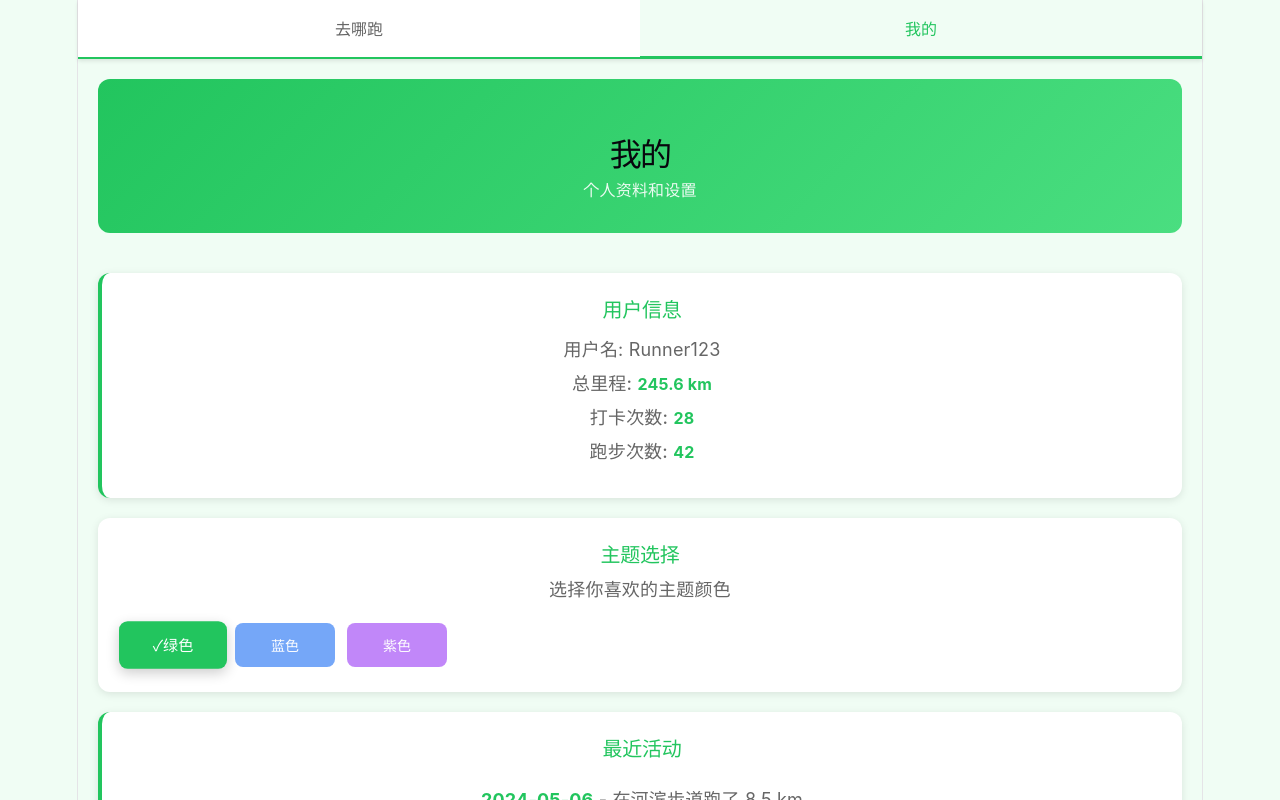
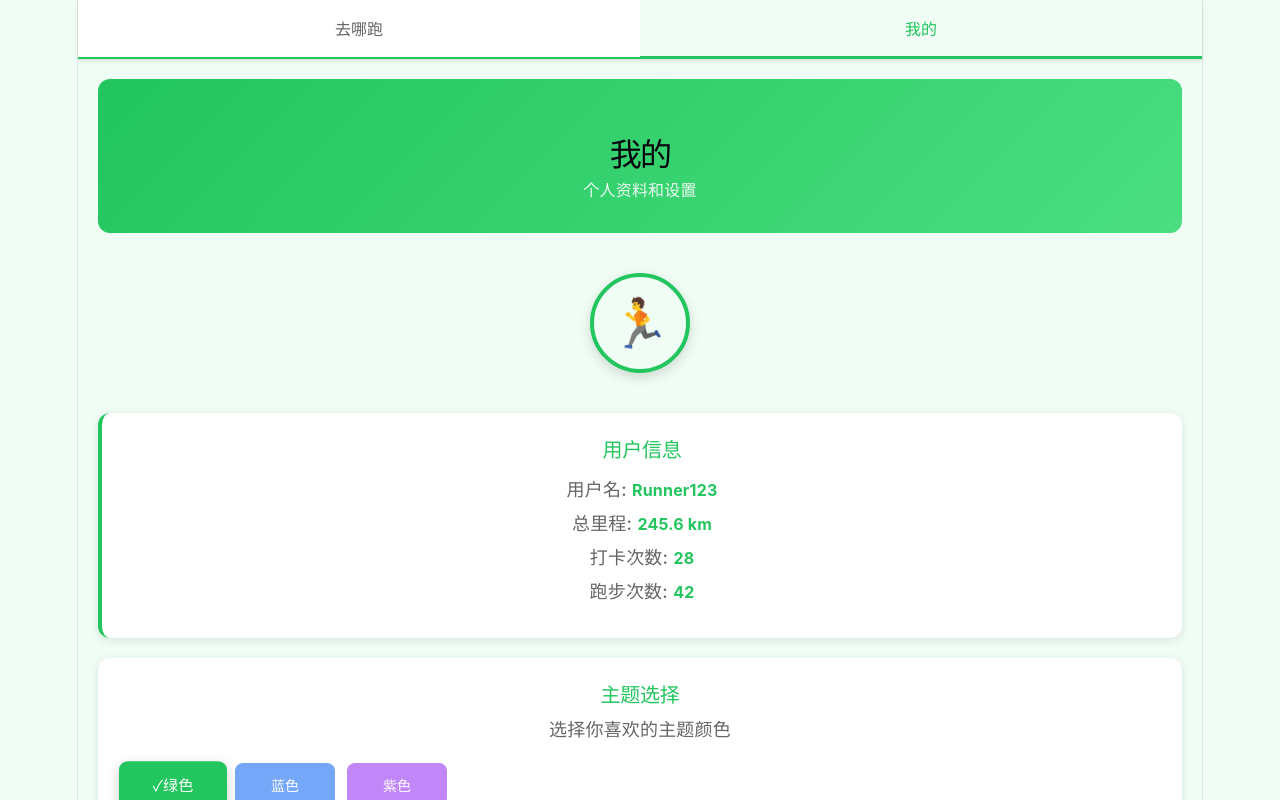
Before and after one commit to 398423706-commits/runmap-frontend, a React (Vite) app: page / in a window 1280 px wide. Both pictures are taken after a click on the button "我的". Shown: the top 800 px of the page. Built offline with nearby package versions, Linux system fonts and the light colour scheme.

Commit message:
修复【我的】页面：添加头像元素，用户名使用主题色

```diff
--- a/src/App.css
+++ b/src/App.css
@@ -320,6 +320,32 @@ body {
   margin-bottom: 8px;
 }
 
+/* 头像样式 */
+.avatar-container {
+  display: flex;
+  justify-content: center;
+  margin-bottom: 20px;
+}
+
+.avatar {
+  width: 100px;
+  height: 100px;
+  border-radius: 50%;
+  background-color: var(--theme-bg);
+  border: 4px solid var(--theme-primary);
+  display: flex;
+  align-items: center;
+  justify-content: center;
+  font-size: 48px;
+  transition: all 0.3s ease;
+  box-shadow: 0 4px 12px rgba(0, 0, 0, 0.15);
+}
+
+.avatar:hover {
+  transform: scale(1.05);
+  box-shadow: 0 6px 16px rgba(0, 0, 0, 0.2);
+}
+
 /* 统计数据样式 */
 .stat-label {
   color: #666;
--- a/src/App.jsx
+++ b/src/App.jsx
@@ -120,9 +120,14 @@ function App() {
             </div>
 
             <div className="profile-content">
+              {/* 用户头像 */}
+              <div className="avatar-container">
+                <div className="avatar">🏃</div>
+              </div>
+
               <div className="profile-card">
                 <h2>用户信息</h2>
-                <p>用户名: Runner123</p>
+                <p><span className="stat-label">用户名:</span> <span className="stat-value">Runner123</span></p>
                 <p><span className="stat-label">总里程:</span> <span className="stat-value">245.6 km</span></p>
                 <p><span className="stat-label">打卡次数:</span> <span className="stat-value">28</span></p>
                 <p><span className="stat-label">跑步次数:</span> <span className="stat-value">42</span></p>
```
Also changed, not shown: .catpaw/skills/skills-market/pde-checkpoint5-verify/.catpaw-install-meta.json (added), .catpaw/skills/skills-market/pde-checkpoint5-verify/SKILL.md (added), 2 other files (tests, documents, lock files or other folders).
